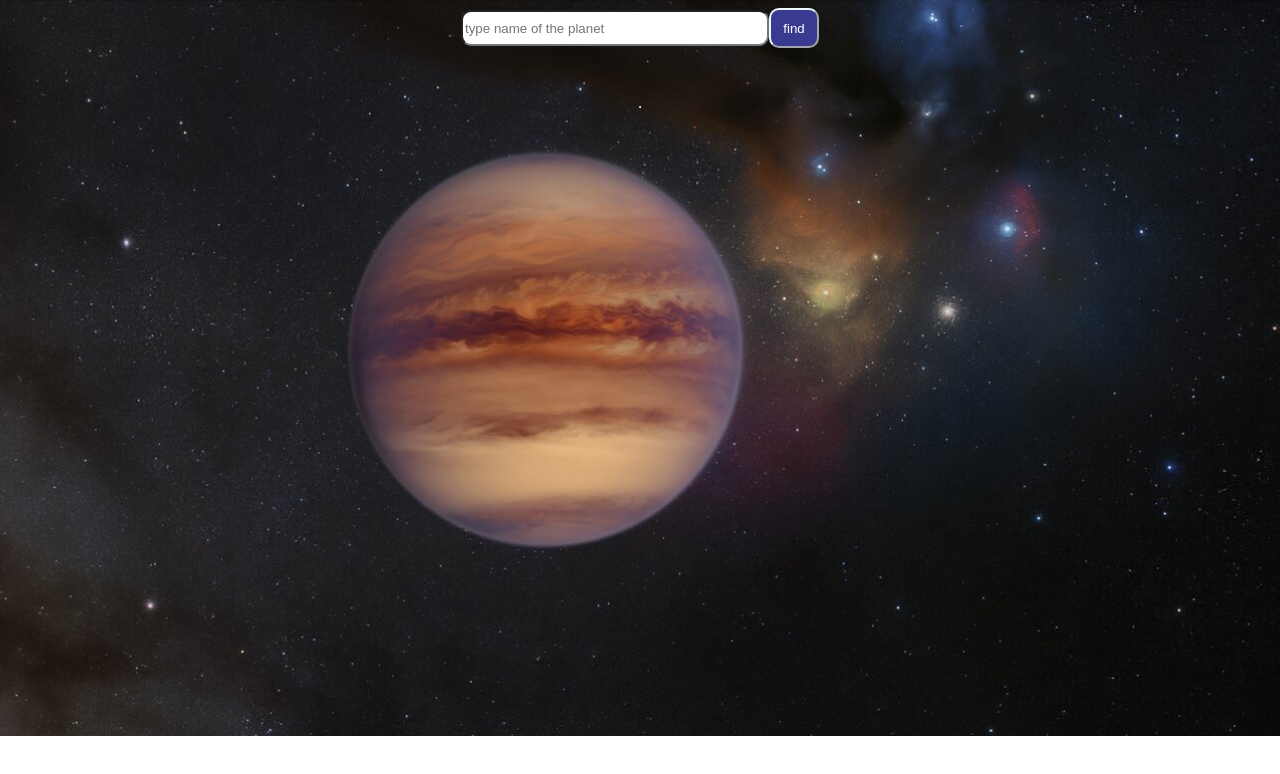
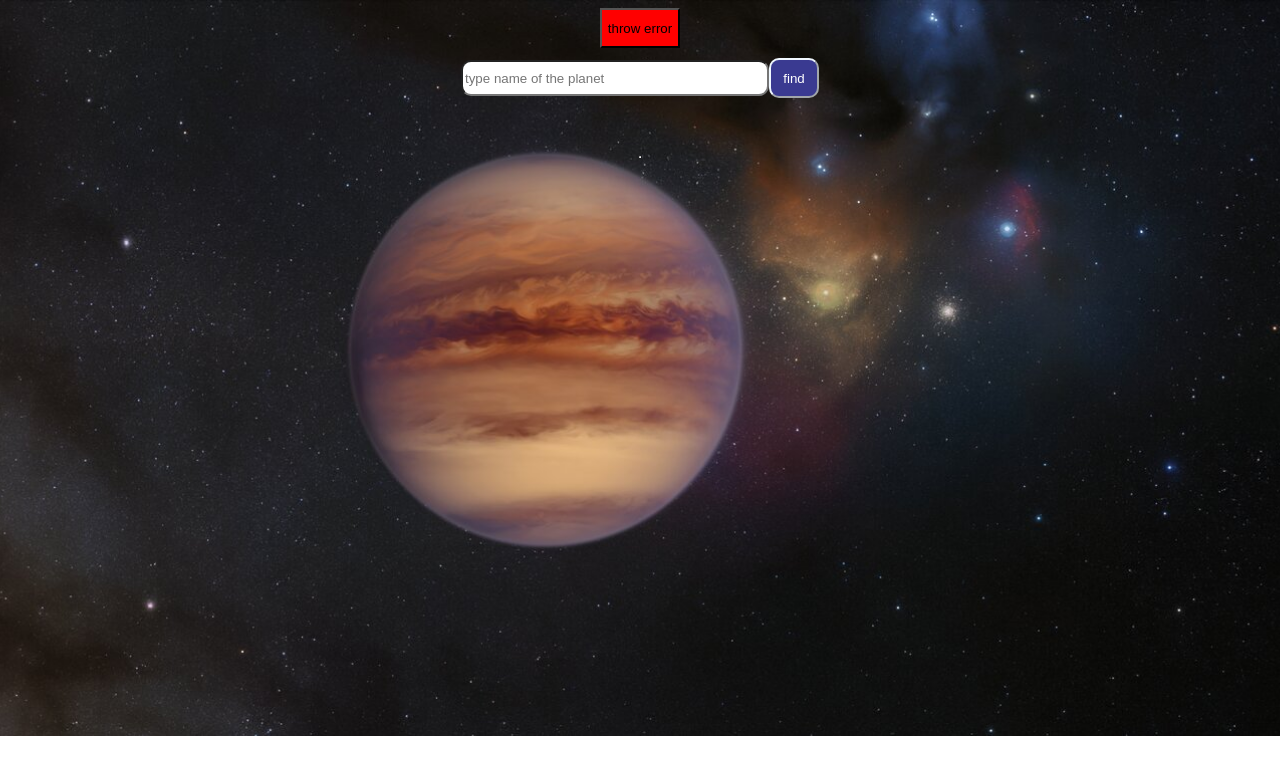
Before and after one commit to arastepa/class-components, a React (Vite) app: page / in a window 1280 px wide. Shown: the top 774 px of the page. Built offline with nearby package versions, Linux system fonts and the light colour scheme.

Commit message:
feat: add error boundary

```diff
--- a/src/App.tsx
+++ b/src/App.tsx
@@ -4,6 +4,8 @@ import Main from './components/Main';
 import styles from './Styles/app.module.css';
 import { PropsApp, State } from './Types/appTypes';
 import { getPlanets } from './Services/getPlanets';
+import ErrorBoundary from './ErrorBoundary/ErrorBoundary';
+import ErrorBtn from './ErrorBoundary/ErrorBtn';
 
 export default class App extends Component<PropsApp, State> {
   constructor(props: PropsApp) {
@@ -58,7 +60,9 @@ export default class App extends Component<PropsApp, State> {
   };
   render() {
     return (
+      <ErrorBoundary>
         <div className={styles.container}>
+          <ErrorBtn />
           <Search
             onHandleSubmit={this.handleSubmit}
             onHandleChange={this.handleChange}
@@ -66,6 +70,7 @@ export default class App extends Component<PropsApp, State> {
           <hr />
           <Main planets={this.state.planets} />
         </div>
+      </ErrorBoundary>
     );
   }
 }
--- /dev/null
+++ b/src/ErrorBoundary/ErrorBoundary.tsx
@@ -0,0 +1,28 @@
+import { Component } from 'react';
+import { ErrorProps, ErrorState } from '../Types/errorBoundary';
+import styles from '../Styles/app.module.css';
+
+class ErrorBoundary extends Component<ErrorProps, ErrorState> {
+  constructor(props: ErrorProps) {
+    super(props);
+    this.state = { hasError: false };
+  }
+
+  static getDerivedStateFromError(): ErrorState {
+    return { hasError: true };
+  }
+
+  componentDidCatch(error: Error, errorInfo: React.ErrorInfo) {
+    console.error('error from error boundary: ', error, errorInfo);
+  }
+
+  render() {
+    if (this.state.hasError) {
+      return <h1 className={styles.errorBoundary}>Something went wrong.</h1>;
+    }
+
+    return this.props.children;
+  }
+}
+
+export default ErrorBoundary;
--- /dev/null
+++ b/src/ErrorBoundary/ErrorBtn.tsx
@@ -0,0 +1,26 @@
+import { Component } from 'react';
+import styles from '../Styles/app.module.css';
+
+interface Props {}
+interface State {
+  error: boolean;
+}
+export default class ErrorBtn extends Component<Props, State> {
+  constructor(props: Props) {
+    super(props);
+    this.state = { error: false };
+  }
+  handleError = () => {
+    this.setState({ error: true });
+  };
+  render() {
+    if (this.state.error === true) throw new Error('error from error btn');
+    return (
+      <div>
+        <button className={styles.errorBtn} onClick={this.handleError}>
+          throw error
+        </button>
+      </div>
+    );
+  }
+}
--- a/src/Styles/app.module.css
+++ b/src/Styles/app.module.css
@@ -23,6 +23,7 @@ body {
 
 .search {
     display: flex;
+    margin-top: -40px;
     gap: 10px;
 }
 
@@ -56,3 +57,13 @@ li {
     margin: auto;
     border-radius: 10px;
 }
+
+.errorBtn {
+    background-color: red;
+    height: 40px;
+    cursor: pointer;
+}
+
+.errorBoundary {
+    background-color: #FCFCFC;
+}
--- /dev/null
+++ b/src/Types/errorBoundary.ts
@@ -0,0 +1,7 @@
+export interface ErrorState {
+  hasError: boolean;
+}
+
+export interface ErrorProps {
+  children: React.ReactNode;
+}
```
Lines whose indentation alone changed are shown as unchanged.
